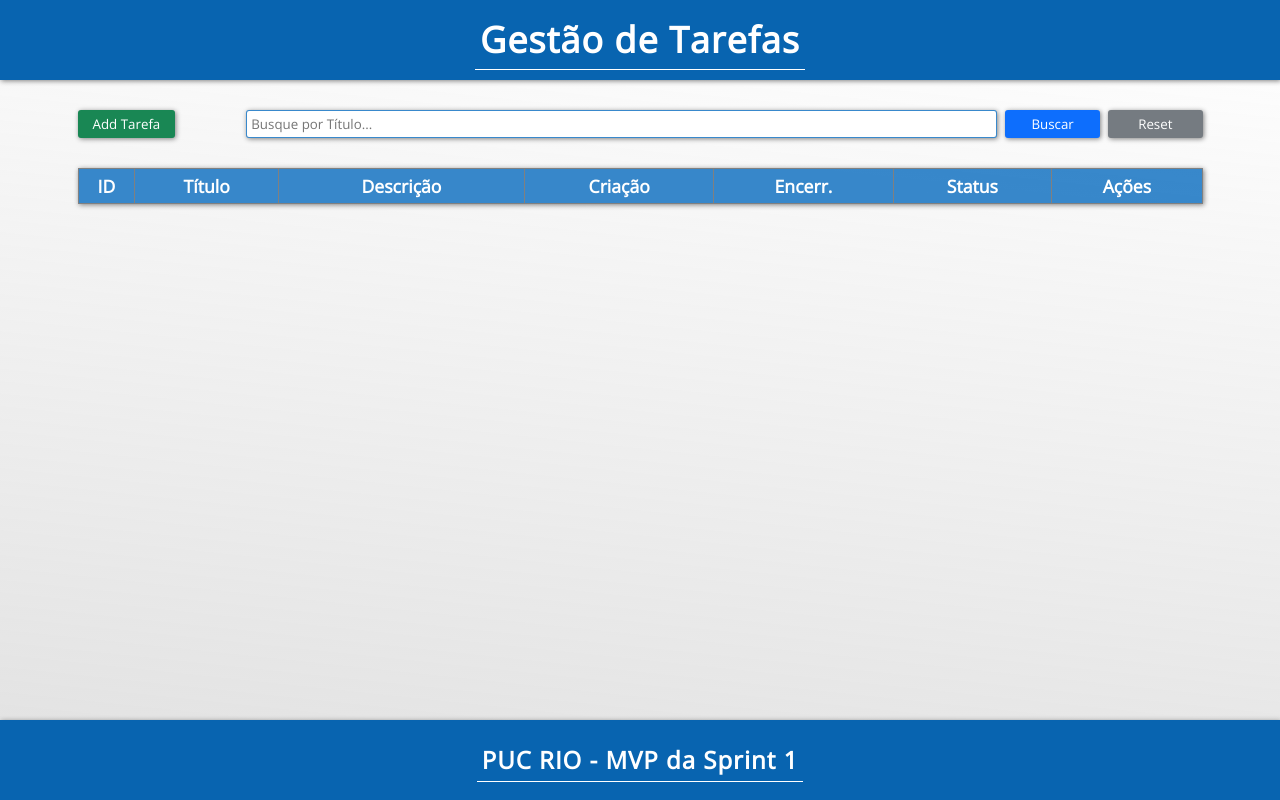
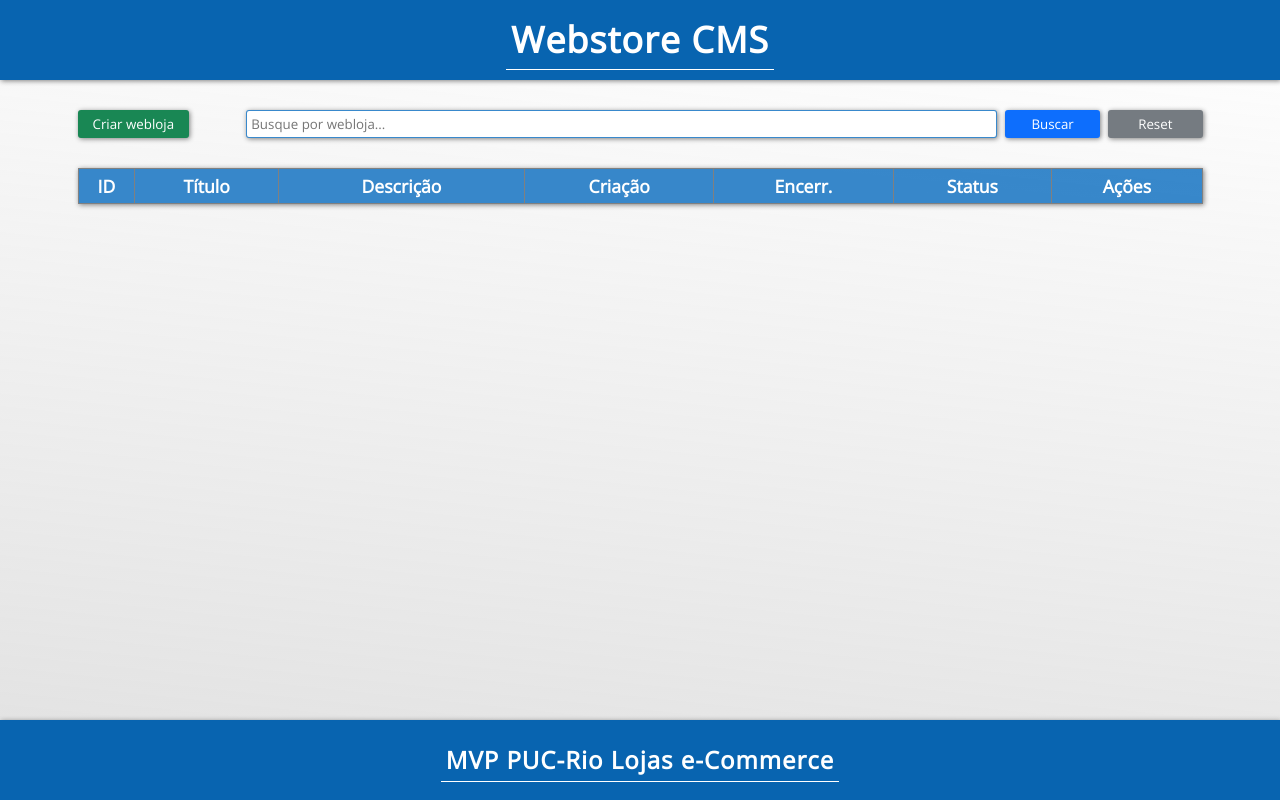
Before and after one commit to CoelhoSRodrigo/mvp-full-stack-basico-frontend, a plain HTML site: page index.html in a window 1280 px wide. Drawn offline with nearby package versions, Linux system fonts and the light colour scheme; no server answers.

Commit message:
Update index.html

```diff
--- a/index.html
+++ b/index.html
@@ -6,25 +6,23 @@
     <meta name="viewport" content="width=device-width, initial-scale=1.0">
     <link rel="stylesheet" href="assets/css/style.css">
     <link rel="stylesheet" href="https://fonts.googleapis.com/css2?family=Material+Symbols+Outlined:opsz,wght,FILL,GRAD@48,400,0,0"/>
-    <title>Gestão de Tarefas</title>
+    <title>Webstore CMS</title>
 </head>
 <body>
-    <!-- Criação do header da aplicação -->
-    <header>
+     <header>
         <section id="sectionTituloDaPagina">
-            <h1 id="tituloDaPagina">Gestão de Tarefas</h1>
+            <h1 id="tituloDaPagina">Webstore CMS</h1>
         </section>
     </header>
-    <!-- Criação do bloco principal da aplicação -->
     <main>
         <!-- Criação da primeira seção da aplicação: Grupo de Inputs para busca e botão de inclusão -->
         <section id="sectionInput">
             <div id="grupoInputs">
                 <button class="btn btnAdd" onclick="mostrarForm()">
-                    Add Tarefa
+                    Criar webloja
                 </button>
                 <div id="grupoBusca">
-                    <input type="text" id="inputBuscar" placeholder="Busque por Título...">
+                    <input type="text" id="inputBuscar" placeholder="Busque por webloja...">
                     &nbsp&nbsp
                     <button class="btn btnBusca" onclick="buscaPorTitulo()">Buscar</button>
                     &nbsp&nbsp
@@ -65,10 +63,9 @@
             </table>
         </section>
     </main>
-    <!-- Criação do rodapé da aplicação -->
     <footer>
         <section id="sectionFooter">
-            <h2 id="tituloDoFooter">PUC RIO - MVP da Sprint 1</h2>
+            <h2 id="tituloDoFooter">MVP PUC-Rio Lojas e-Commerce</h2>
         </section>
     </footer>
 <!-- Carregamento do arquivo com as funções javascript -->
```
